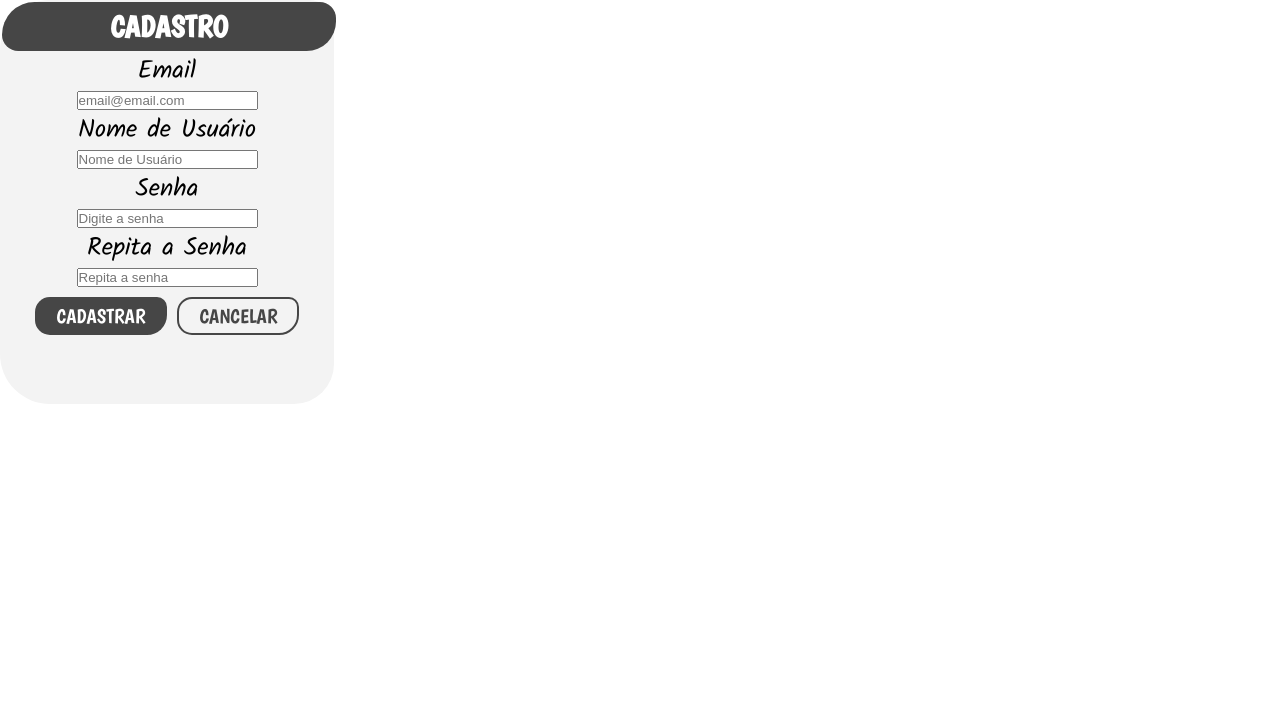
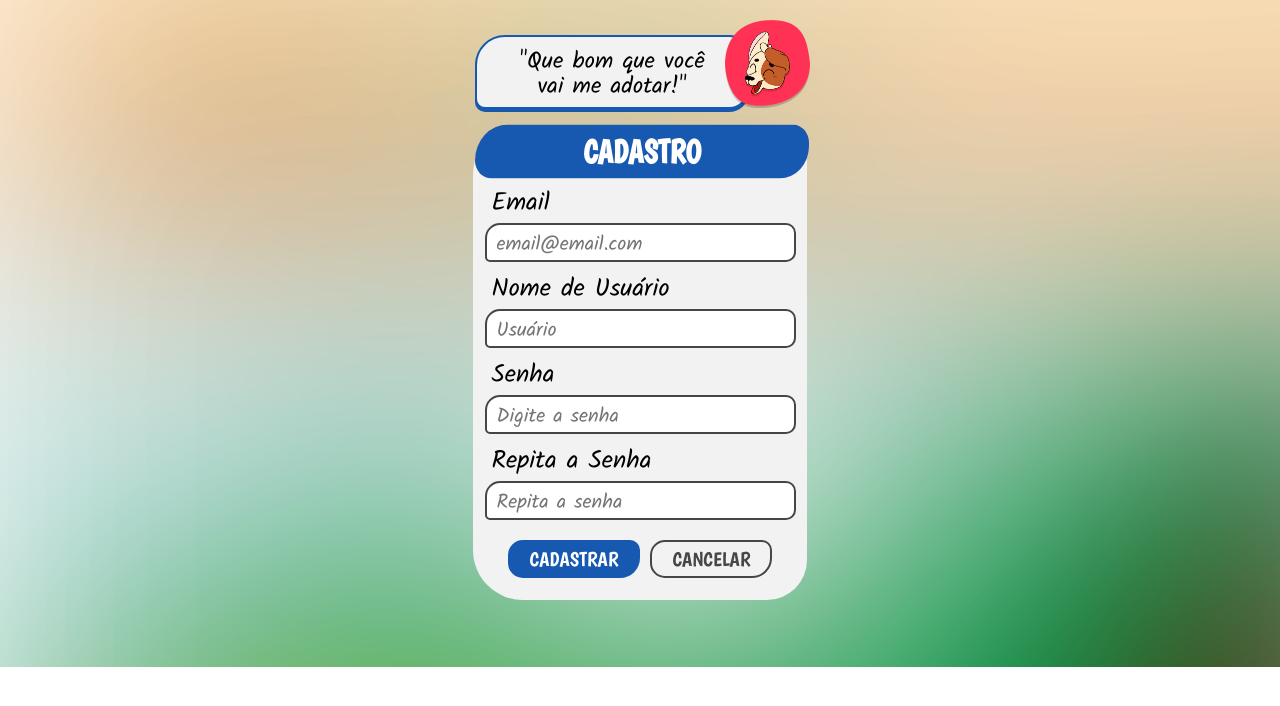
Before and after one commit to ruanrochaas/strayhero, an Angular app in the folder strayhero/: page / in a window 1280 px wide. Shown: the top 706 px of the page. Built offline with nearby package versions, Linux system fonts and the light colour scheme.

Commit message:
tela de cadastro sem verificacoes

```diff
--- a/strayhero/src/app/app.component.html
+++ b/strayhero/src/app/app.component.html
@@ -1 +1,6 @@
-<app-cadastro-form></app-cadastro-form>
+<div class="background">
+    <div class="container">
+        <app-caixa-dialogo1></app-caixa-dialogo1>
+        <app-cadastro-form></app-cadastro-form>
+    </div>
+</div>
--- a/strayhero/src/app/app.component.scss
+++ b/strayhero/src/app/app.component.scss
@@ -0,0 +1,8 @@
+.background{
+    height: 667px;
+    background-image: url('../assets/background1.png');
+}
+
+.container{
+    padding-top: 20px;
+}
--- a/strayhero/src/app/components/cadastro-form/cadastro-form.component.html
+++ b/strayhero/src/app/components/cadastro-form/cadastro-form.component.html
@@ -1,17 +1,17 @@
 <form class="form">
   <h3 class="form__title">CADASTRO</h3>
-  <label class="form__label" for="">Email</label><br>
+  <div class="form__label">Email</div><br>
   <input class="form__input" type="email" placeholder="email@email.com" #email><br>
   <span class="form__feedback {{st_email}}">{{fb_email}}<br></span>
-  <label class="form__label" for="">Nome de Usuário</label><br>
-  <input class="form__input" type="text" placeholder="Nome de Usuário" #username><br>
+  <div class="form__label">Nome de Usuário</div><br>
+  <input class="form__input" type="text" placeholder="Usuário" #username><br>
   <span class="form__feedback {{st_nome}}">{{fb_nome}}<br></span>
-  <label class="form__label" for="">Senha</label><br>
+  <div class="form__label">Senha</div><br>
   <input class="form__input" type="password" placeholder="Digite a senha" #pass1><br>
   <span class="form__feedback {{st_senha1}}">{{fb_senha1}}<br></span>
-  <label class="form__label" for="">Repita a Senha</label><br>
+  <div class="form__label">Repita a Senha</div><br>
   <input class="form__input" type="password" placeholder="Repita a senha" #pass2><br>
   <span class="form__feedback {{st_senha2}}">{{fb_senha2}}<br></span>
-  <button class="botao__primario mr-10 mt-10" (click)="enviar(criarObj(email.value, username.value, pass1.value, pass2.value)); $event.preventDefault()">CADASTRAR</button>
-  <button class="botao__secundario mt-10">CANCELAR</button>
+  <button class="botao__primario mr-10 mt-20 mb-20" (click)="enviar(criarObj(email.value, username.value, pass1.value, pass2.value)); $event.preventDefault()">CADASTRAR</button>
+  <button class="botao__secundario mt-20 mb-20">CANCELAR</button>
 </form>
--- a/strayhero/src/app/components/cadastro-form/cadastro-form.component.scss
+++ b/strayhero/src/app/components/cadastro-form/cadastro-form.component.scss
@@ -1,15 +1,28 @@
 .form{
     width: 330px;
-    height: 400px;
-    background-color: rgb(243, 243, 243);
+    background-color: #f2f2f2;
     border: 2px solid transparent;
     border-radius: 50px 25px 40px 50px;
     text-align: center;
+    margin: 15px auto;
+
+
+    .form__input{
+        width: 90%;
+        height: 30px;
+        border: 2px solid rgb(70, 70, 70);
+        border-radius: 15px 10px 10px 5px;
+        font-family: Kalan-Regular;
+        font-size: 20px;
+        padding-top: 5px;
+        padding-left: 10px;
+    }
 }
 
 .form__title{
+    transform: scaleY(1.1);
     width: 100%;
-    background-color: rgb(70, 70, 70);
+    background-color: #1759b1;
     border: 2px solid transparent;
     border-radius: 50px 25px 45px 25px;
     text-align: center;
@@ -21,6 +34,11 @@
 }
 
 .form__label{
+    display: inline-block;
+    width: 90%;
     font-family: Kalan-Regular;
     font-size: 25px;
+    text-align: left;
+    margin-top: 7px;
+    user-select: none;
 }
--- a/strayhero/src/app/components/cadastro-form/cadastro-form.component.ts
+++ b/strayhero/src/app/components/cadastro-form/cadastro-form.component.ts
@@ -23,7 +23,7 @@ export class CadastroFormComponent {
   enviar(obj:any){
     if(obj == null) return;//corrigir depois
     this.cadastroService.cadastrar(obj).subscribe(
-      (res : any)=>{console.log(res);}
+      (res : any)=>{alert("Cadastro realizado com sucesso! =D")}
     );
   }
 
--- a/strayhero/src/app/components/caixa-dialogo1/caixa-dialogo1.component.html
+++ b/strayhero/src/app/components/caixa-dialogo1/caixa-dialogo1.component.html
@@ -1,3 +1,6 @@
-<p>
-  caixa-dialogo1 works!
-</p>
+<div class="dialogo1">
+  <img src="../../../assets/cachorro1.png" alt="Cachorrinho feliz com fundo rosa." class="dialogo1__img">
+  <div class="dialogo1__textcontainer">
+    <p class="dialogo1__textcontainer__text">"Que bom que você<br>vai me adotar!"</p>
+  </div>
+</div>
--- a/strayhero/src/app/components/caixa-dialogo1/caixa-dialogo1.component.scss
+++ b/strayhero/src/app/components/caixa-dialogo1/caixa-dialogo1.component.scss
@@ -0,0 +1,32 @@
+.dialogo1{
+    width: 330px;
+    height: 90px;
+    margin: auto;
+
+    .dialogo1__img{
+        position: absolute;
+        width: 85px;
+        z-index: 2;
+        transform: translateX(250px);
+    }
+
+    .dialogo1__textcontainer{
+        position: absolute;
+        width: 270px;
+        height: 70px;
+        background-color: #f2f2f2;
+        z-index: 1;
+        transform: translateY(15px);
+        border: 2px solid #1759b1;
+        border-radius: 30px 20px 20px 10px;
+        box-shadow: 0px 3px #1759b1;
+    }
+
+    .dialogo1__textcontainer__text{
+        text-align: center;
+        font-family: Kalan-Regular;
+        font-size: 23px;
+        line-height: 25px;
+        margin-top: 13px;
+    }
+}
--- a/strayhero/src/styles.scss
+++ b/strayhero/src/styles.scss
@@ -33,14 +33,22 @@
   margin-right: 10px;
 }
 
-.mt-10{
-  margin-top: 10px;
+.mt-20{
+  margin-top: 20px;
+}
+
+.mb-20{
+  margin-bottom: 20px;
+}
+
+.ml-10{
+  margin-left: 10px;
 }
 
 .botao__primario{
   border: 2px solid transparent;
   border-radius: 15px 10px 20px 15px;
-  background-color: rgb(70, 70, 70);
+  background-color: #1759b1;
   padding: 5px 20px;
   color: white;
   font-family: Boogaloo;
```
Also changed, not shown: strayhero/src/assets/background1.png (added), strayhero/src/assets/cachorro1.png (added).
